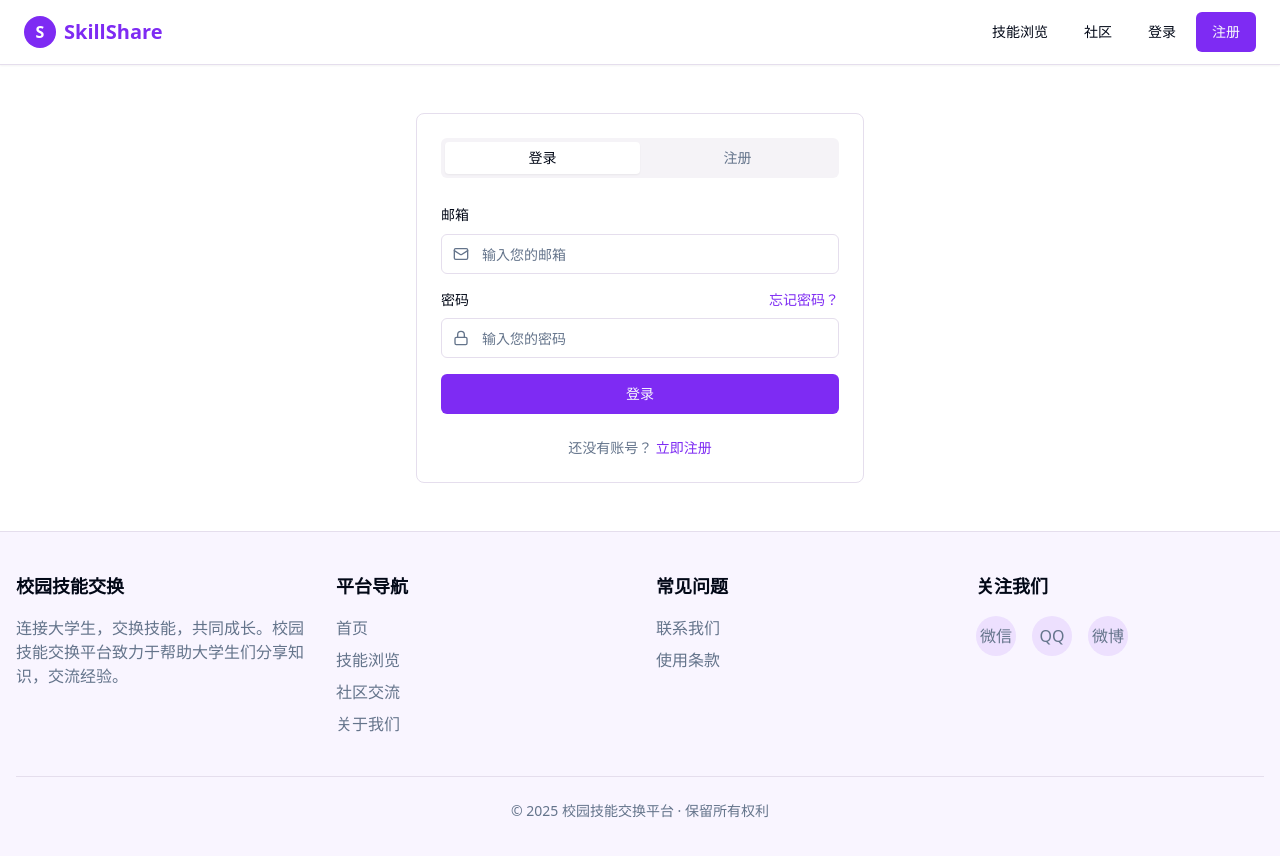
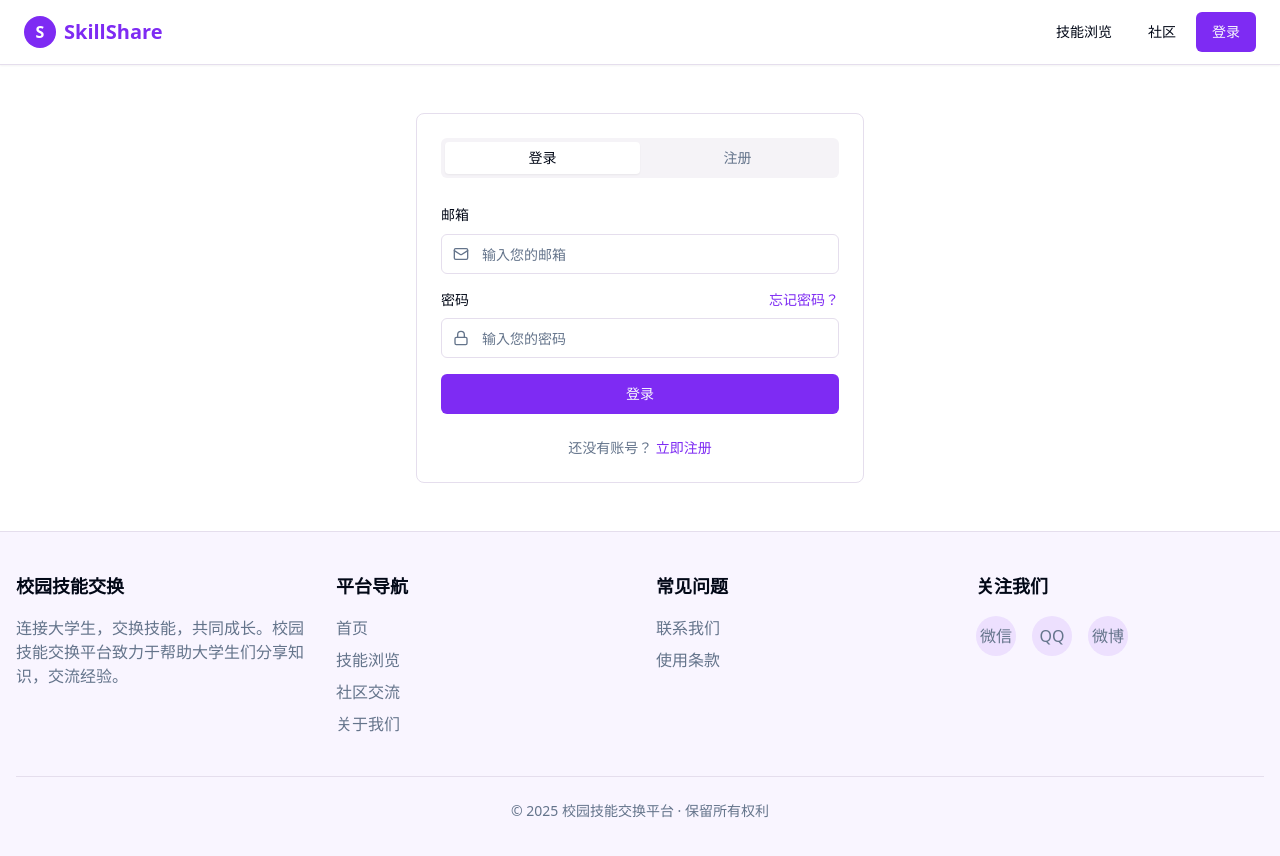
Before and after one commit to wchihuahua09/skill-share-campus-connect, a React (Vite) app: page /auth in a window 1280 px wide. Shown: the top 856 px of the page. Built offline with nearby package versions, Linux system fonts and the light colour scheme.

Commit message:
Visual edit in Lovable
Edited UI in Lovable

```diff
--- a/src/components/layout/Navbar.tsx
+++ b/src/components/layout/Navbar.tsx
@@ -62,10 +62,10 @@ export function Navbar() {
               </DropdownMenu>
             </> : <>
               <Button variant="ghost" asChild>
-                <Link to="/auth?tab=login">登录</Link>
+
               </Button>
               <Button variant="default" asChild>
-                <Link to="/auth?tab=register">注册</Link>
+                <Link to="/auth?tab=register">登录</Link>
               </Button>
             </>}
         </div>
```
